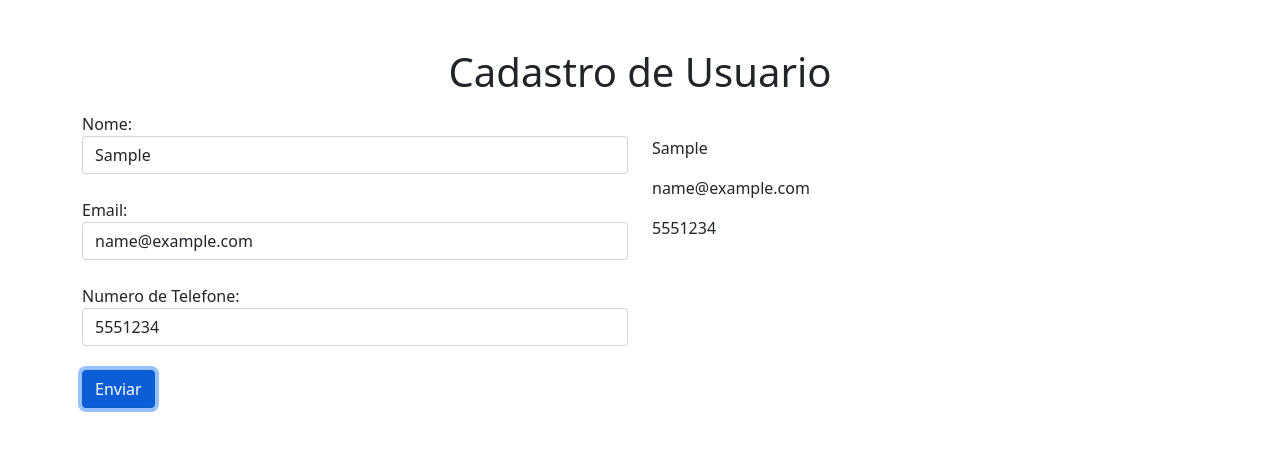
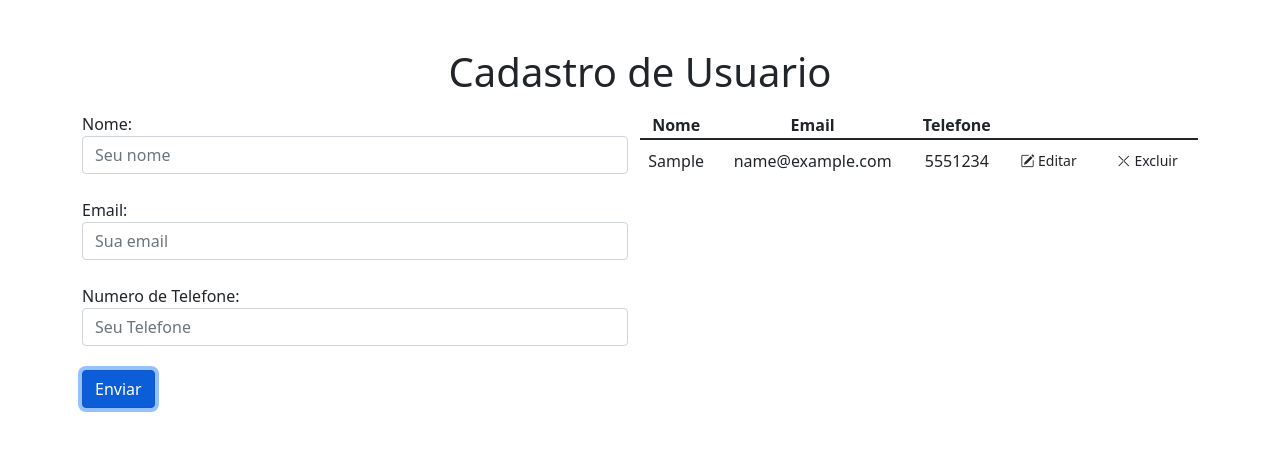
Before and after one commit to henrique-pignaton/Formulario-Vue, a Vue app: page / in a window 1280 px wide. Both pictures are taken after typing "Sample", "name@example.com", "5551234" into the empty fields and a click on the button "Enviar". Shown: the top 450 px of the page. Built offline with nearby package versions, Linux system fonts and the light colour scheme.

Commit message:
adiciona na lista e remove ao clicar no botao

```diff
--- a/public/index.html
+++ b/public/index.html
@@ -6,6 +6,7 @@
     <meta name="viewport" content="width=device-width,initial-scale=1.0">
     <link rel="icon" href="<%= BASE_URL %>favicon.ico">
     <link href="https://cdn.jsdelivr.net/npm/bootstrap@5.1.3/dist/css/bootstrap.min.css" rel="stylesheet"integrity="sha384-1BmE4kWBq78iYhFldvKuhfTAU6auU8tT94WrHftjDbrCEXSU1oBoqyl2QvZ6jIW3" crossorigin="anonymous">
+    <link rel="stylesheet" href="https://cdn.jsdelivr.net/npm/bootstrap-icons@1.8.1/font/bootstrap-icons.css">
     <title>Formulario 2.0</title>
   </head>
   <body>
--- a/src/App.vue
+++ b/src/App.vue
@@ -37,34 +37,50 @@
                 class="form-control"
                 placeholder="Seu Telefone"
                 v-model="tel"
-              />          <p style="color: red" v-for="error in errors" :key="error">
-            {{ error }}
-          </p>
-
+                maxlength="14"
+              />
+              <p class="danger" v-for="error in errors" :key="error">
+                {{ error }}
+              </p>
             </div>
             <br />
-            <!-- <button type="submit" class="btn btn-primary">Cadastrar</button> -->
             <button class="btn btn-primary" type="submit">Enviar</button>
           </form>
         </div>
         <!-- Tabela -->
-        <div class="col-6">
-          <br />
-          <p>{{ nome }}</p>
-          <p>{{ email }}</p>
-          <p>{{ tel }}</p>
-          <!-- <table border="1">
-                   <tr class="text-center">
-                       <th>nome</th>
-                       <th>email</th>
-                       <th>Telefone</th>
-                   </tr>
-                   <tr class="text-center">
-                       <td>henriquepig@hotmail.com</td>
-                       <td>123455*</td>
-                       <td>(27) 99965-0933</td>
-                   </tr>
-               </table> -->
+        <div class="list-group col">
+          <p v-if="lista.length <= 0">Sem Cadastros...</p>
+          <table class="table" border="0">
+            <tr class="text-center" v-if="lista.length > 0">
+              <th>Nome</th>
+              <th>Email</th>
+              <th>Telefone</th>
+              <th></th>
+              <th></th>
+            </tr>
+            <tr
+              class="text-center"
+              v-for="(lista, index) in allComments"
+              :key="lista"
+            >
+              <td>{{ lista.nome }}</td>
+              <td>{{ lista.email }}</td>
+              <td>{{ lista.tel }}</td>
+              <td>
+                <button class="btn btn-custom btn-sm">
+                  <i class="bi bi-pencil-square"></i> Editar
+                </button>
+              </td>
+              <td>
+                <a
+                  href="#"
+                  class="btn btn-custom btn-sm"
+                  v-on:click.prevent="removeComment(index)"
+                  ><i class="bi bi-x-lg"></i> Excluir</a
+                >
+              </td>
+            </tr>
+          </table>
         </div>
       </div>
     </div>
@@ -75,6 +91,7 @@
 export default {
   data() {
     return {
+      lista: [],
       nome: "",
       email: "",
       tel: "",
@@ -83,7 +100,7 @@ export default {
   },
   methods: {
     checkForm: function () {
-        this.errors=[];
+      this.errors = [];
       if (this.nome === "") {
         this.errors.push("Campo Nome Obrigatorio");
       }
@@ -93,9 +110,27 @@ export default {
       if (this.tel === "") {
         this.errors.push("Campo Tel Obrigatorio");
       }
-      if(this.nome&&this.email&&this.tel){
-         alert("todos estão completos");
+      if (this.nome && this.email && this.tel) {
+        this.lista.push({
+          nome: this.nome,
+          email: this.email,
+          tel: this.tel,
+        });
+        this.nome = "";
+        this.email = "";
+        this.tel = "";
       }
+    },
+    removeComment(index) {
+      console.log(index);
+      this.lista.splice(index,1);
+    },
+  },
+  computed: {
+    allComments() {
+      return this.lista.map((lista) => ({
+        ...lista,
+      }));
     },
   },
 };
@@ -103,6 +138,6 @@ export default {
 
 <style>
 .danger {
-  border: 1px solid red !important;
+  color: red !important;
 }
 </style>
```
